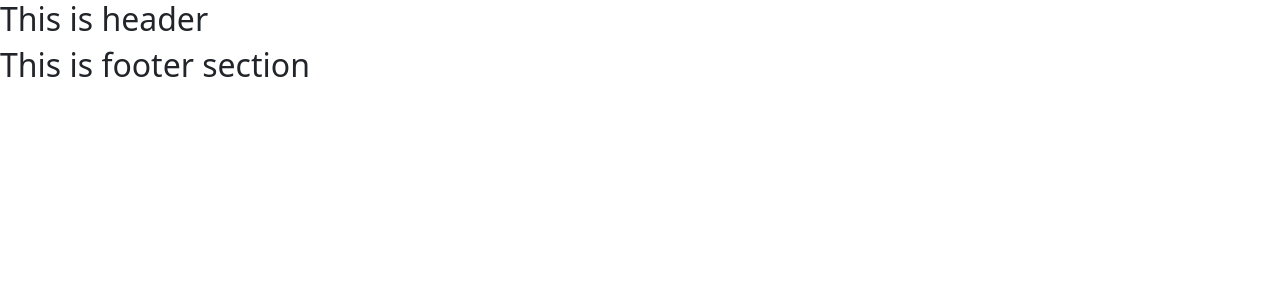
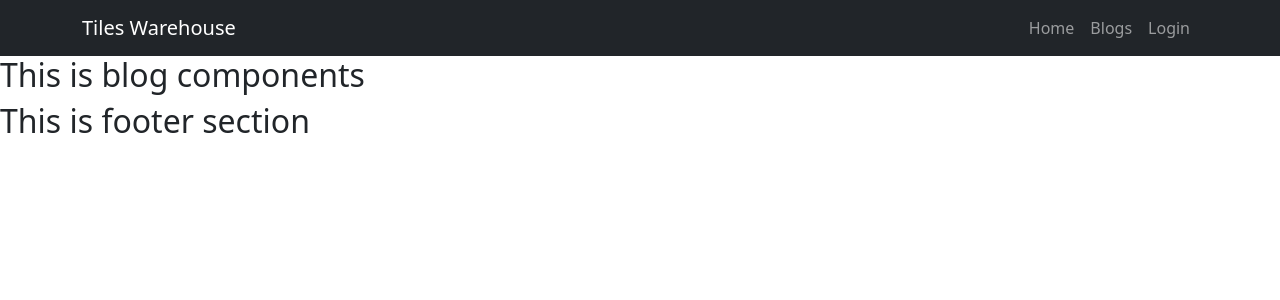
Before and after one commit to SMhamidAzad/Warehouse-Management-Client, a React (Create React App) app: page /blogs in a window 1280 px wide. Shown: the top 300 px of the page. Built offline with nearby package versions, Linux system fonts and the light colour scheme.

Commit message:
all route and components set

```diff
--- a/src/App.js
+++ b/src/App.js
@@ -4,17 +4,22 @@ import Header from './components/Shared/Header/Header';
 import { Route, Routes } from 'react-router-dom';
 import Home from './components/Home/Home/Home';
 import Footer from './components/Shared/Footer/Footer';
+import Blogs from './components/Home/Blogs/Blogs';
+import Login from './components/Home/Login/Login/Login';
+import NotFound from './components/Shared/NotFound/NotFound';
 
 function App() {
 
   return (
     <div>
-       <Header></Header>
-       <Routes>
-         <Route path='/' element={<Home></Home>}></Route>
-       </Routes>
-       <Footer></Footer>
-
+      <Header></Header>
+      <Routes>
+        <Route path='/' element={<Home></Home>}></Route>
+        <Route path='/blogs' element={<Blogs></Blogs>}></Route>
+        <Route path='/login' element={<Login></Login>}></Route>
+        <Route path='*' element={<NotFound></NotFound>}></Route>
+      </Routes>
+      <Footer></Footer>
     </div>
   );
 }
--- /dev/null
+++ b/src/components/Home/Blogs/Blogs.js
@@ -0,0 +1,11 @@
+import React from 'react';
+
+const Blogs = () => {
+    return (
+        <div>
+            <h2>This is blog components</h2>
+        </div>
+    );
+};
+
+export default Blogs;
--- /dev/null
+++ b/src/components/Home/Login/Login/Login.js
@@ -0,0 +1,11 @@
+import React from 'react';
+
+const Login = () => {
+    return (
+        <div>
+            <h2>This is login page</h2>
+        </div>
+    );
+};
+
+export default Login;
--- a/src/components/Shared/Header/Header.js
+++ b/src/components/Shared/Header/Header.js
@@ -1,10 +1,23 @@
 import React from 'react';
+import { Container, Nav, Navbar, NavDropdown } from 'react-bootstrap';
+import { Link } from 'react-router-dom';
 
 const Header = () => {
     return (
-        <div>
-            <h2>This is header</h2>
-        </div>
+        <Navbar collapseOnSelect expand="lg" bg="dark" variant="dark">
+        <Container>
+        <Navbar.Brand >Tiles Warehouse</Navbar.Brand>
+        <Navbar.Toggle aria-controls="responsive-navbar-nav" />
+        <Navbar.Collapse id="responsive-navbar-nav">
+          <Nav className="ms-auto">
+          <Nav.Link as={Link} to='/'>Home</Nav.Link>
+            <Nav.Link as={Link} to='/blogs'>Blogs</Nav.Link>
+            <Nav.Link as={Link} to='/login'>Login</Nav.Link>
+
+          </Nav>
+        </Navbar.Collapse>
+        </Container>
+      </Navbar>
     );
 };
 
--- /dev/null
+++ b/src/components/Shared/NotFound/NotFound.js
@@ -0,0 +1,12 @@
+import React from 'react';
+
+const NotFound = () => {
+    return (
+        <div>
+            <h1>Oops the page you are looking is not found</h1>
+            <h1 className='text-danger'>404</h1>
+        </div>
+    );
+};
+
+export default NotFound;
```
Also changed, not shown: src/components/Home/Login/SignUp/SignUp.js (added, +11 -0 lines), src/components/Home/Login/SocialLogin/SocialLogin.js (added, +11 -0 lines).
